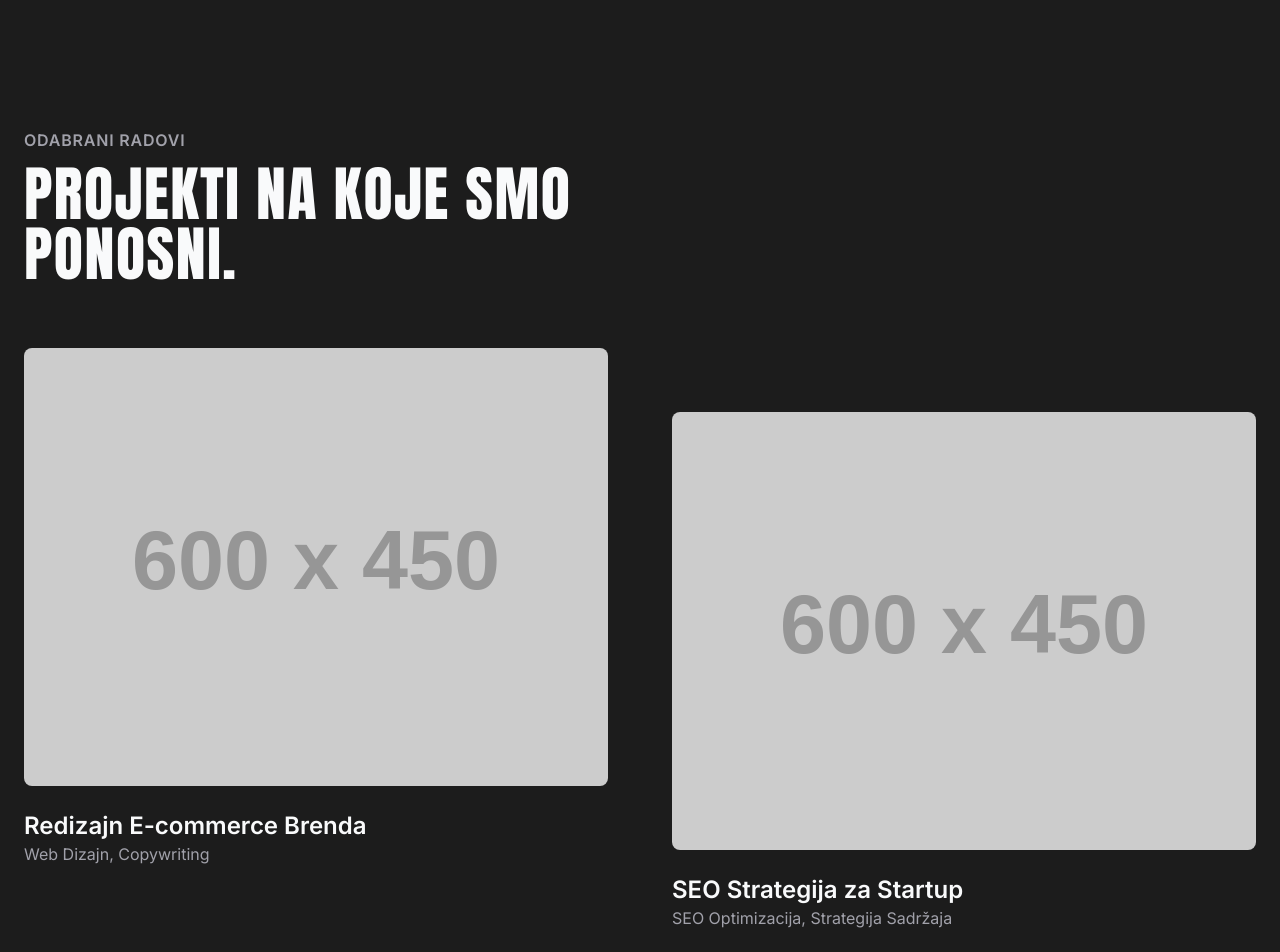
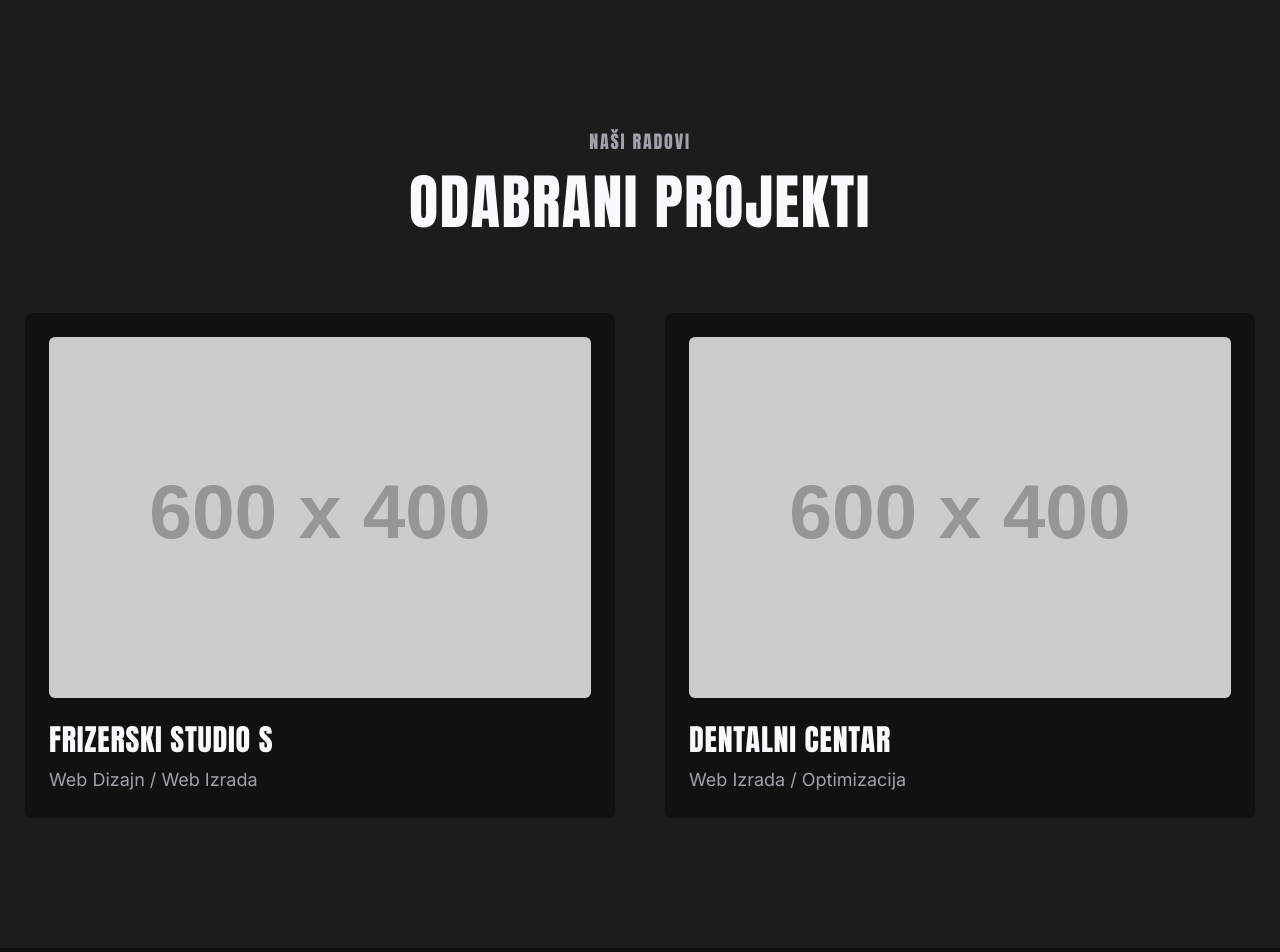
Before and after one commit to Duksy1/webstudio, a plain HTML site: page index.html in a window 1280 px wide. Shown: the part 2240-3192 px from the top of the page. Drawn offline with nearby package versions, Linux system fonts and the light colour scheme; placeholder pictures from the web are drawn by us.

Commit message:
update sekcije primjeri.

```diff
--- a/index.html
+++ b/index.html
@@ -36,6 +36,24 @@
             font-family: 'Anton', sans-serif;
             text-transform: uppercase; /* Sva velika slova kao u primjeru */
             letter-spacing: 0.025em; /* Lagani razmak */
+        }
+
+        /* DODANO: Tranzicija za "lift" efekt (potrebno za novu sekciju) */
+        .card-lift {
+            transition: transform 0.3s ease, box-shadow 0.3s ease;
+        }
+        .card-lift:hover {
+            transform: translateY(-8px);
+            box-shadow: 0 20px 25px -5px rgb(253 224 71 / 0.1), 0 8px 10px -6px rgb(253 224 71 / 0.1);
+        }
+
+        /* DODANO: Tranzicija za CTA gumb */
+        .cta-lift {
+            transition: transform 0.3s ease, box-shadow 0.3s ease;
+        }
+        .cta-lift:hover {
+            transform: translateY(-4px);
+            box-shadow: 0 10px 15px -3px rgb(253 224 71 / 0.2), 0 4px 6px -4px rgb(253 224 71 / 0.2);
         }
     </style>
 
@@ -217,74 +235,45 @@
             </div>
         </section>
 
-        <!-- Work/Portfolio Section -->
-        <section id="work" class="bg-surface py-24 md:py-32 border-y border-surface">
+        <!-- AŽURIRANA Sekcija Radovi (Portfolio) -->
+        <section id="work" class="py-24 md:py-32 bg-surface border-y border-surface">
             <div class="container mx-auto max-w-7xl px-6">
-                <div class="mb-16 max-w-3xl">
-                    <h2 class="text-base font-semibold text-secondary uppercase tracking-wider">Odabrani Radovi</h2>
-                    <p class="mt-3 text-5xl md:text-6xl font-heading text-primary">
-                        Projekti na koje smo ponosni.
-                    </p>
+                <div class="text-center max-w-3xl mx-auto">
+                    <h2 class="text-secondary font-heading text-lg tracking-widest">NAŠI RADOVI</h2>
+                    <h2 class="font-heading text-5xl md:text-6xl text-primary mt-4">
+                        Odabrani Projekti
+                    </h2>
                 </div>
 
-                <!-- "Artsy" Staggered Grid -->
-                <div class="grid grid-cols-1 md:grid-cols-2 gap-10 md:gap-16">
+                <!-- AŽURIRANO: Grid s 2 stupca (umjesto starog staggered grida) -->
+                <div class="mt-20 grid grid-cols-1 md:grid-cols-2 gap-8 lg:gap-12">
 
-                    <!-- Project 1 -->
-                    <div class="space-y-4 rounded-lg group">
-                        <img src="https://placehold.co/600x450/1c1c1c/fde047?text=Projekt+1"
-                             alt="Primjer projekta 1 - Redizajn E-commerce Brenda"
-                             class="rounded-lg object-cover w-full transition-all duration-300 ease-in-out group-hover:shadow-2xl group-hover:shadow-accent/10"
-                             onerror="this.src='https://placehold.co/600x450/1c1c1c/fde047?text=Projekt+1'">
-                        <div class="pt-2 transition-all duration-300 ease-in-out group-hover:translate-x-1">
-                            <h3 class="text-2xl font-semibold text-primary">Redizajn E-commerce Brenda</h3>
-                            <!-- SEO OPTIMIZIRANA KATEGORIJA -->
-                            <p class="text-secondary">Web Dizajn, Copywriting</p>
+                    <!-- Projekt 1: Frizerski Studio -->
+                    <a href="https://frizerskistudios.com/" target="_blank" rel="noopener noreferrer" class="block group bg-base p-6 rounded-lg border border-surface card-lift">
+                        <div class="overflow-hidden rounded-md">
+                            <img src="https://placehold.co/600x400/111111/fde047?text=Frizerski+Studio+S"
+                                 alt="Placeholder slika za Frizerski Studio S"
+                                 class="w-full h-auto object-cover transform transition-transform duration-300 group-hover:scale-105">
                         </div>
-                    </div>
+                        <h3 class="font-heading text-3xl text-primary mt-6">Frizerski Studio S</h3>
+                        <p class="text-secondary text-lg mt-2">Web Dizajn / Web Izrada</p>
+                    </a>
 
-                    <!-- Project 2 -->
-                    <div class="space-y-4 md:mt-16 rounded-lg group">
-                        <img src="https://placehold.co/600x450/1c1c1c/fde047?text=Projekt+2"
-                             alt="Primjer projekta 2 - SEO Strategija za Startup"
-                             class="rounded-lg object-cover w-full transition-all duration-300 ease-in-out group-hover:shadow-2xl group-hover:shadow-accent/10"
-                             onerror="this.src='https://placehold.co/600x450/1c1c1c/fde047?text=Projekt+2'">
-                        <div class="pt-2 transition-all duration-300 ease-in-out group-hover:translate-x-1">
-                            <h3 class="text-2xl font-semibold text-primary">SEO Strategija za Startup</h3>
-                            <!-- SEO OPTIMIZIRANA KATEGORIJA -->
-                            <p class="text-secondary">SEO Optimizacija, Strategija Sadržaja</p>
+                    <!-- Projekt 2: Dentalni Centar -->
+                    <a href="https://dentalnicentar.pages.dev/" target="_blank" rel="noopener noreferrer" class="block group bg-base p-6 rounded-lg border border-surface card-lift">
+                        <div class="overflow-hidden rounded-md">
+                            <img src="https://placehold.co/600x400/111111/fde047?text=Dentalni+Centar"
+                                 alt="Placeholder slika za Dentalni Centar"
+                                 class="w-full h-auto object-cover transform transition-transform duration-300 group-hover:scale-105">
                         </div>
-                    </div>
-
-                    <!-- Project 3 -->
-                    <div class="space-y-4 rounded-lg group">
-                        <img src="https://placehold.co/600x450/1c1c1c/fde047?text=Projekt+3"
-                             alt="Primjer projekta 3 - Web Stranica za Udrugu"
-                             class="rounded-lg object-cover w-full transition-all duration-300 ease-in-out group-hover:shadow-2xl group-hover:shadow-accent/10"
-                             onerror="this.src='https://placehold.co/600x450/1c1c1c/fde047?text=Projekt+3'">
-                        <div class="pt-2 transition-all duration-300 ease-in-out group-hover:translate-x-1">
-                            <h3 class="text-2xl font-semibold text-primary">Web Stranica za Udrugu</h3>
-                            <!-- SEO OPTIMIZIRANA KATEGORIJA -->
-                            <p class="text-secondary">Web Izrada, Web Dizajn</p>
-                        </div>
-                    </div>
-
-                    <!-- Project 4 -->
-                    <div class="space-y-4 md:mt-16 rounded-lg group">
-                        <img src="https://placehold.co/600x450/1c1c1c/fde047?text=Projekt+4"
-                             alt="Primjer projekta 4 - Portfolio Stranica za Umjetnika"
-                             class="rounded-lg object-cover w-full transition-all duration-300 ease-in-out group-hover:shadow-2xl group-hover:shadow-accent/10"
-                             onerror="this.src='https://placehold.co/600x450/1c1c1c/fde047?text=Projekt+4'">
-                        <div class="pt-2 transition-all duration-300 ease-in-out group-hover:translate-x-1">
-                            <h3 class="text-2xl font-semibold text-primary">Portfolio Stranica za Umjetnika</h3>
-                            <!-- SEO OPTIMIZIRANA KATEGORIJA -->
-                            <p class="text-secondary">Web Dizajn, Copywriting</p>
-                        </div>
-                    </div>
+                        <h3 class="font-heading text-3xl text-primary mt-6">Dentalni Centar</h3>
+                        <p class="text-secondary text-lg mt-2">Web Izrada / Optimizacija</p>
+                    </a>
 
                 </div>
             </div>
         </section>
+        <!-- KRAJ AŽURIRANE SEKCIJE -->
 
         <!-- Testimonial Section -->
         <section id="testimonial" class="bg-base py-24 md:py-32">
@@ -324,7 +313,7 @@
                 </h2>
                 <p class="mt-6 text-xl text-gray-800 max-w-2xl mx-auto">
                     Voljeli bismo čuti vaše ideje. Dogovorimo poziv i vidimo kako možemo pomoći vašem brendu da raste online.
-                </p>
+                </D>
                 <!-- AŽURIRAN EMAIL I MAILTO LINK -->
                 <a href="mailto:hello@abcweb.studio" class="mt-10 inline-block bg-base text-primary px-10 py-4 rounded-lg text-lg font-bold hover:bg-surface transition-all duration-300 ease-in-out transform hover:-translate-y-1 hover:shadow-lg">
                     hello@abcweb.studio
```
